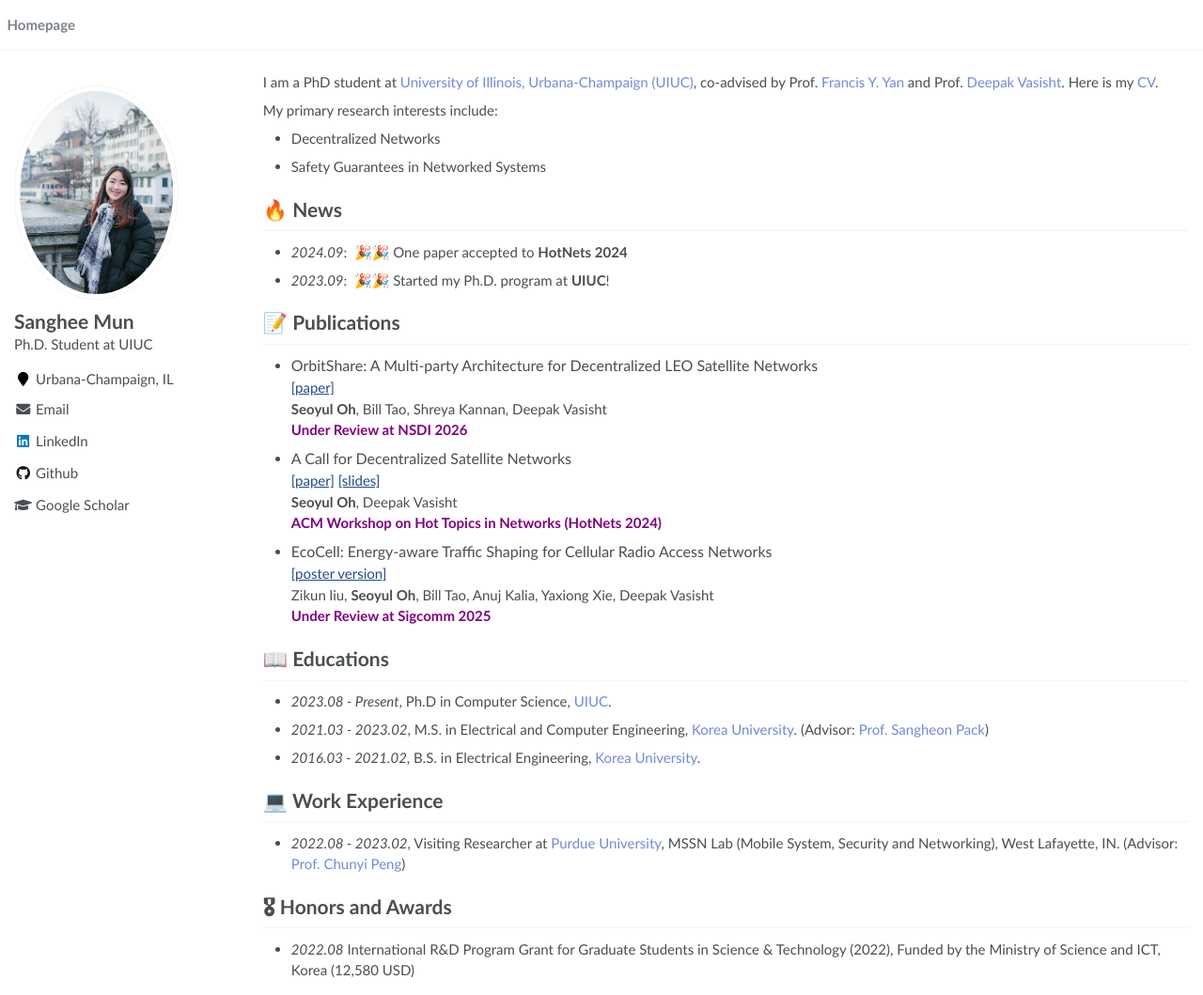
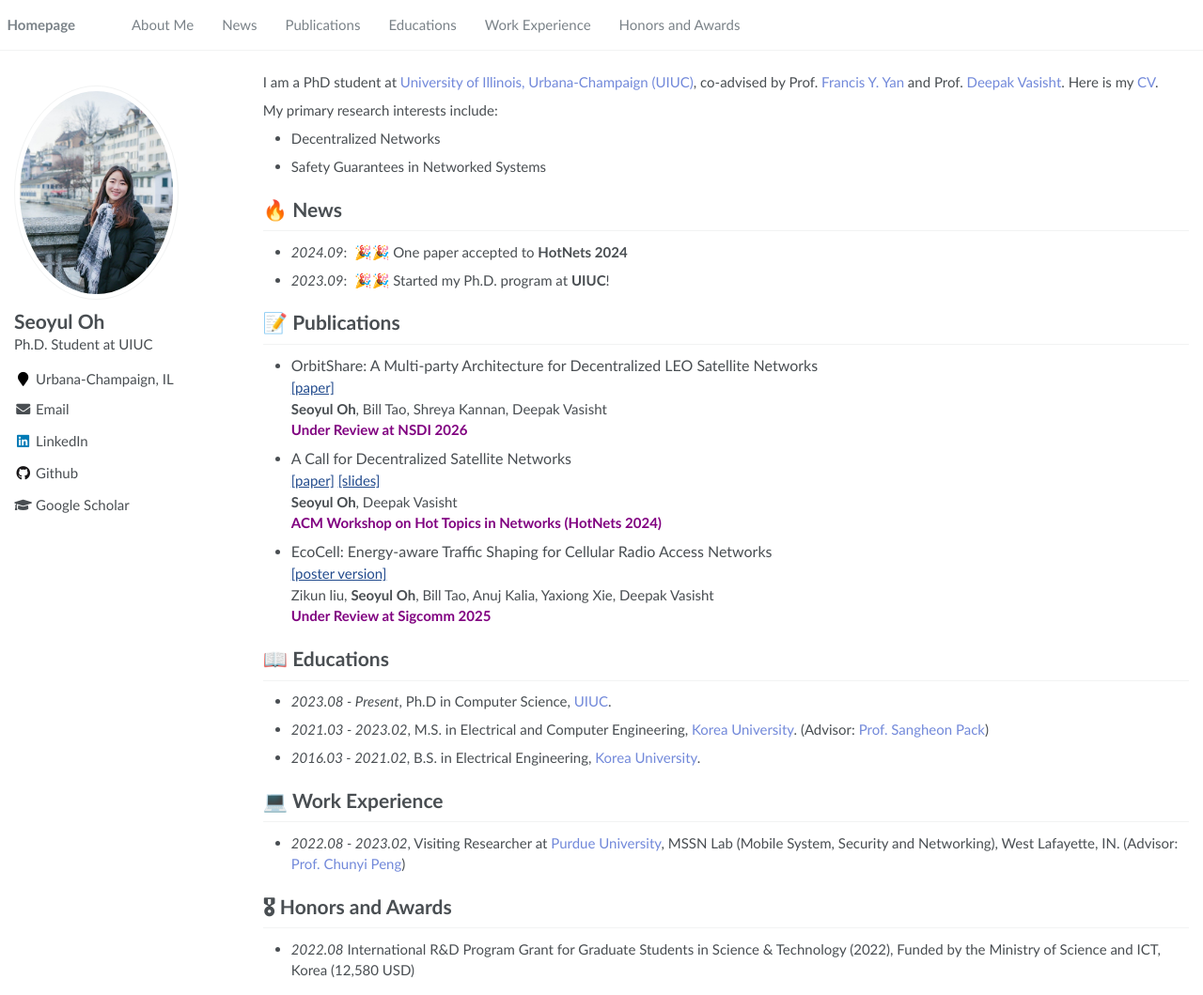
Before and after one commit to sanghee727/sanghee727.github.io, a Jekyll site: the page built from _pages/about.md, in a window 1280 px wide and 1059 px high. Shown: the whole window at 94% size. Built offline with Jekyll 4.4.1, drawn with Linux system fonts in a browser that asks for light colours.

```diff
--- a/_config.yml
+++ b/_config.yml
@@ -6,9 +6,9 @@
 # `jekyll serve`. If you change this file, please restart the server process.
 
 # Site Settings
-title                    : "Sanghee Mun"
+title                    : "Seoyul Oh"
 description              : "Ph.D. Student at UIUC"
-repository               : "SangheeMun/.github.io"
+repository               : "seoyuloh/.github.io"
 google_scholar_stats_use_cdn : true
 
 # google analytics
@@ -21,14 +21,14 @@ baidu_site_verification  :  # get baidu_site_verification from https://ziyuan.ba
 
 # Site Author
 author:
-  name             : "Sanghee Mun"
+  name             : "Seoyul Oh"
   avatar           : "images/profile_me.png"
   bio              :
   location         : "Urbana-Champaign, IL"
   employer         :
   pubmed           :
   googlescholar    : "https://scholar.google.com/citations?user=9bSluloAAAAJ&hl=en&oi=ao"
-  email            : "Sangheeo2@illinois.edu"
+  email            : "seoyulo2@illinois.edu"
   researchgate     :  # e.g., "https://www.researchgate.net/profile/yourprofile"
   uri              :
   bitbucket        :
@@ -37,13 +37,13 @@ author:
   flickr           :
   facebook         :
   foursquare       :
-  github           : "SangheeMun" # e.g., "github username"
+  github           : "seoyuloh" # e.g., "github username"
   google_plus      :
   keybase          :
   instagram        :
   impactstory      : # e.g., "https://profiles.impactstory.org/u/xxxx-xxxx-xxxx-xxxx"
   lastfm           :
-  linkedin         : "Sanghee-Mun" # e.g., "linkedin username"
+  linkedin         : "seoyul-oh" # e.g., "linkedin username"
   dblp             : # e.g., "https://dblp.org/pid/xx/xxxx.html"
   orcid            : # e.g., "https://orcid.org/xxxx"
   pinterest        :
--- /dev/null
+++ b/_data/navigation.yml
@@ -0,0 +1,19 @@
+# main links links
+main:
+  - title: "About Me"
+    url: "/#about-me"
+
+  - title: "News"
+    url: "/#-news"
+
+  - title: "Publications"
+    url: "/#-publications"
+
+  - title: "Educations"
+    url: "/#-educations"
+
+  - title: "Work Experience"
+    url: "/#-work-experience"
+
+  - title: "Honors and Awards"
+    url: "/#-honors-and-awards"
```
Also changed, not shown: README copy.md (deleted, +0 -72 lines), README.md (+72 -1 lines), .github/FUNDING.yml (deleted), .github/workflows/google_scholar_crawler.yaml (deleted), _pages/about.md (line endings or trailing spaces), 7 other files.
